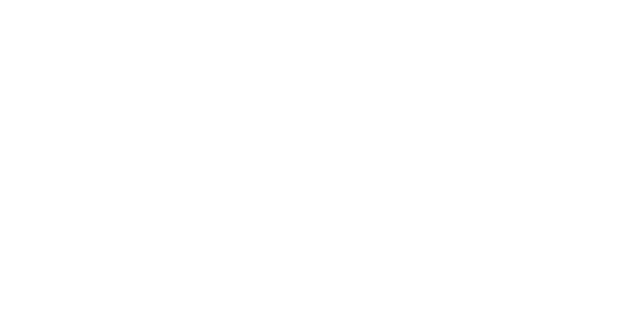
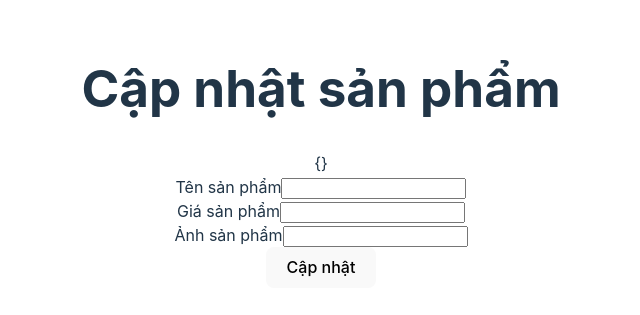
Before and after one commit to sontv8/FA24-BL2-WD19310, a React (Vite) app in the folder my-app/: page /admin/products/1/edit in a window 1280 px wide. Before the commit this address had no page. Shown: the part 243-558 px from the top of the page, without its empty margins (319-959 px from the left). Built offline with nearby package versions, Linux system fonts and the light colour scheme; data requests are answered from the project's data file.

Commit message:
update product p1

```diff
--- a/my-app/src/App.jsx
+++ b/my-app/src/App.jsx
@@ -5,6 +5,7 @@
 import ProductList from "./pages/admin/ProductList";
 import { Routes, Route, BrowserRouter, useNavigate } from "react-router-dom";
 import AddProduct from "./pages/admin/AddProduct";
+import UpdateProduct from "./pages/admin/UpdateProduct";
 
 function App() {
   const [products, setProducts] = useState([]);
@@ -65,6 +66,7 @@
           path="/admin/products/add"
           element={<AddProduct onAdd={onAdd} />}
         />
+        <Route path="/admin/products/:id/edit" element={<UpdateProduct />} />
       </Routes>
     </>
   );
--- a/my-app/src/pages/admin/ProductList.jsx
+++ b/my-app/src/pages/admin/ProductList.jsx
@@ -41,6 +41,9 @@
                   </td>
                   <td>
                     <button onClick={() => props.onRemove(item.id)}>Xoá</button>
+                    <Link to={`/admin/products/${item.id}/edit`}>
+                      <button>Cập nhật</button>
+                    </Link>
                   </td>
                 </tr>
               );
--- /dev/null
+++ b/my-app/src/pages/admin/UpdateProduct.jsx
@@ -0,0 +1,36 @@
+import React, { useState } from "react";
+
+const UpdateProduct = () => {
+  const [inputValues, setInputValues] = useState({});
+  const onHandleChange = (e) => {
+    const { name, value } = e.target;
+    const newData = { ...inputValues, [name]: value };
+    setInputValues(newData);
+  };
+  const onHandleSubmit = (e) => {
+    e.preventDefault();
+  };
+  return (
+    <div>
+      <h1>Cập nhật sản phẩm</h1>
+      {JSON.stringify(inputValues)}
+      <form onSubmit={onHandleSubmit}>
+        <div>
+          <label htmlFor="">Tên sản phẩm</label>
+          <input type="text" name="name" onInput={onHandleChange} />
+        </div>
+        <div>
+          <label htmlFor="">Giá sản phẩm</label>
+          <input type="text" name="price" onInput={onHandleChange} />
+        </div>
+        <div>
+          <label htmlFor="">Ảnh sản phẩm</label>
+          <input type="text" name="image" onInput={onHandleChange} />
+        </div>
+        <button>Cập nhật</button>
+      </form>
+    </div>
+  );
+};
+
+export default UpdateProduct;
```
